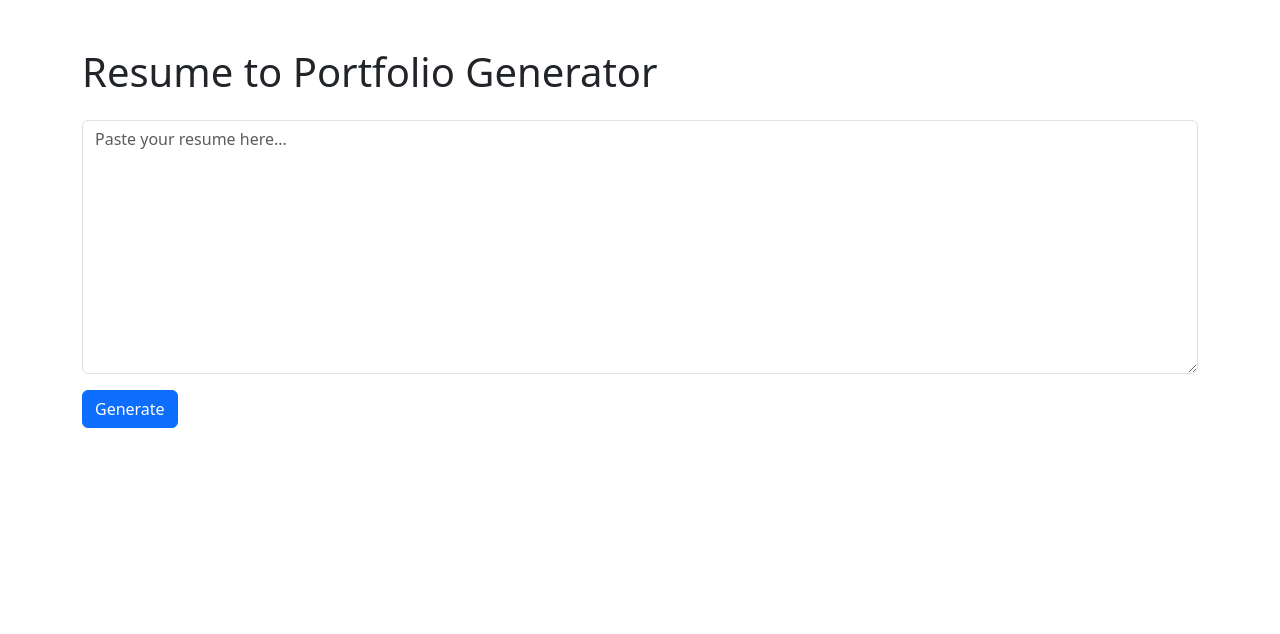
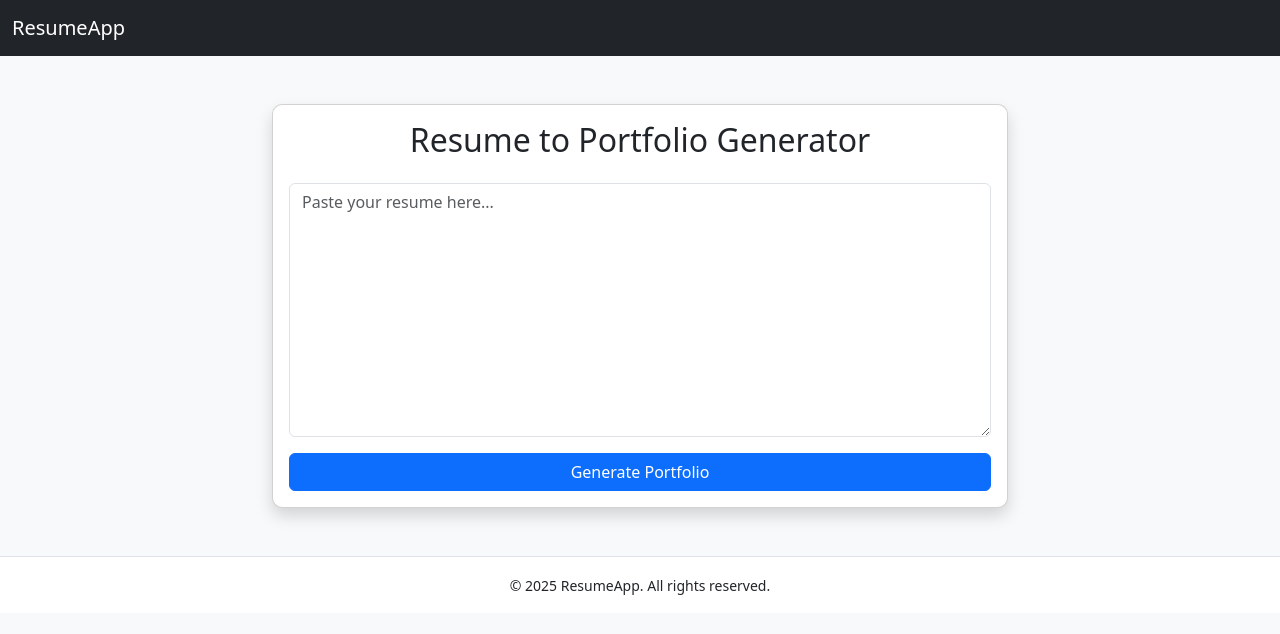
Before and after one commit to bradyd78/ResumeApp, a Flask app: page / in a window 1280 px wide. Shown: the top 634 px of the page. Run offline with Flask 3, Linux system fonts and the light colour scheme.

Commit message:
Update index.html

```diff
--- a/Templates/index.html
+++ b/Templates/index.html
@@ -1,19 +1,62 @@
 <!doctype html>
-<html>
+<html lang="en">
   <head>
+    <meta charset="UTF-8">
     <title>Resume to Portfolio</title>
+    <meta name="viewport" content="width=device-width, initial-scale=1">
+
+    <!-- Bootstrap CSS -->
     <link
       href="https://cdn.jsdelivr.net/npm/bootstrap@5.3.3/dist/css/bootstrap.min.css"
       rel="stylesheet"
     >
+
+    <!-- Custom Styles -->
+    <style>
+      body {
+        background-color: #f8f9fa;
+      }
+      .card {
+        border-radius: 10px;
+      }
+      footer {
+        background-color: #fff;
+        border-top: 1px solid #dee2e6;
+      }
+    </style>
   </head>
   <body>
+
+    <!-- Navbar -->
+    <nav class="navbar navbar-expand-lg navbar-dark bg-dark">
+      <div class="container-fluid">
+        <a class="navbar-brand" href="#">ResumeApp</a>
+      </div>
+    </nav>
+
+    <!-- Main Content -->
     <div class="container mt-5">
-  <h1 class="mb-4">Resume to Portfolio Generator</h1>
+      <div class="row justify-content-center">
+        <div class="col-md-8">
+          <div class="card shadow">
+            <div class="card-body">
+              <h2 class="card-title mb-4 text-center">Resume to Portfolio Generator</h2>
               <form method="POST">
                 <textarea name="resume" class="form-control mb-3" rows="10" placeholder="Paste your resume here..."></textarea>
-    <button type="submit" class="btn btn-primary">Generate</button>
+                <button type="submit" class="btn btn-primary w-100">Generate Portfolio</button>
               </form>
             </div>
+          </div>
+        </div>
+      </div>
+    </div>
+
+    <!-- Footer -->
+    <footer class="text-center py-3 mt-5">
+      <small>&copy; 2025 ResumeApp. All rights reserved.</small>
+    </footer>
+
+    <!-- Bootstrap JS Bundle -->
+    <script src="https://cdn.jsdelivr.net/npm/bootstrap@5.3.3/dist/js/bootstrap.bundle.min.js"></script>
   </body>
 </html>
```
Lines whose indentation alone changed are shown as unchanged.
